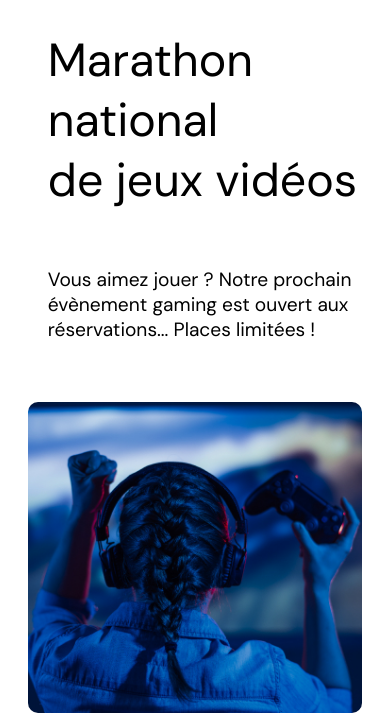
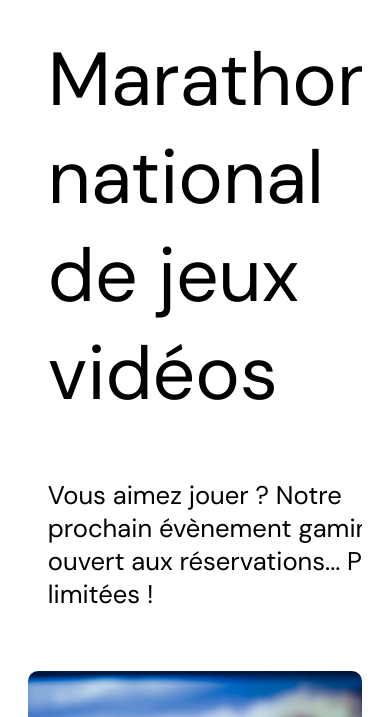
Before and after one commit to Christado/Projet4GameOn, a plain HTML site: page index.html in a window 390 px wide. Shown: the part 71-788 px from the top of the page. Drawn offline with Linux system fonts and the light colour scheme.

Commit message:
modfpw14

```diff
--- a/modal.css
+++ b/modal.css
@@ -43,7 +43,7 @@ img {
 .topnav a {
   float: left;
   display: block;
-  color: #0a0000;
+  color: #000000;
   text-align: center;
   padding: 12px 12px;
   margin: 5px;
@@ -140,7 +140,7 @@ img {
 
 
 main {
-  font-size: 149%;
+  font-size: 130%;
   font-weight: bolder;
   color: black;
   padding-top: 0.5vw;
@@ -202,6 +202,7 @@ main {
   height: 100%;
   width: 100%;
   overflow: auto;
+  background-color: rgba(26, 39, 156, 0.4);
 }
 
 .content {
@@ -342,7 +343,6 @@ input[data-error]::after {
   color: white;
   position: absolute;
   right: 15px;
-  top: 1px;
   width: 32px;
   height: 32px;
   background-color: transparent;
@@ -468,7 +468,7 @@ input[data-error]::after {
   z-index: 1;
 }
 .hero-headline {
-  font-size: 6rem;
+  font-size: 4.7rem;
   font-weight: normal;
   white-space: nowrap;
 }
@@ -531,12 +531,12 @@ footer {
     display: none;
   }
   .hero-headline {
-    font-size: 2.9rem;
+    font-size: 4.7rem;
     white-space: normal;
   }
   .hero-text {
     width: unset;
-    font-size: 1.2rem;
+    font-size: 1.6rem;
   }
   .hero-img img {
     border-radius: 10px;
```
